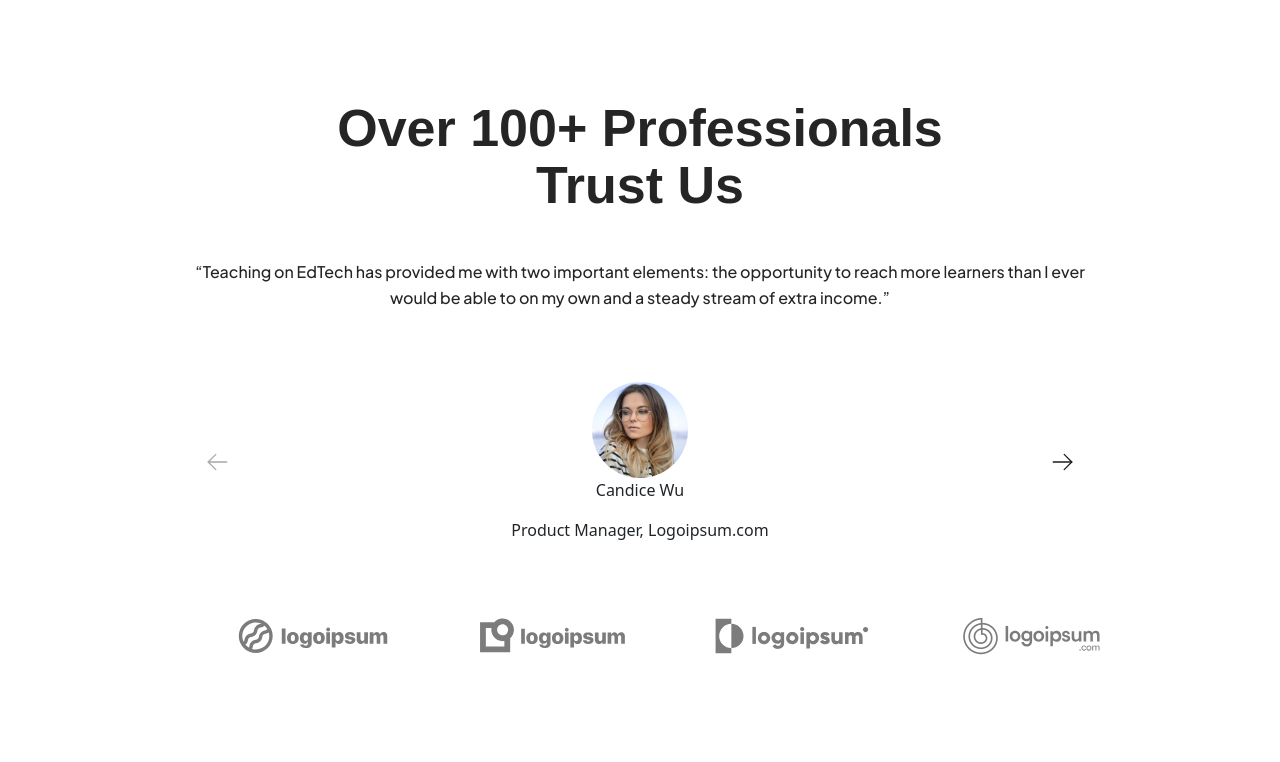
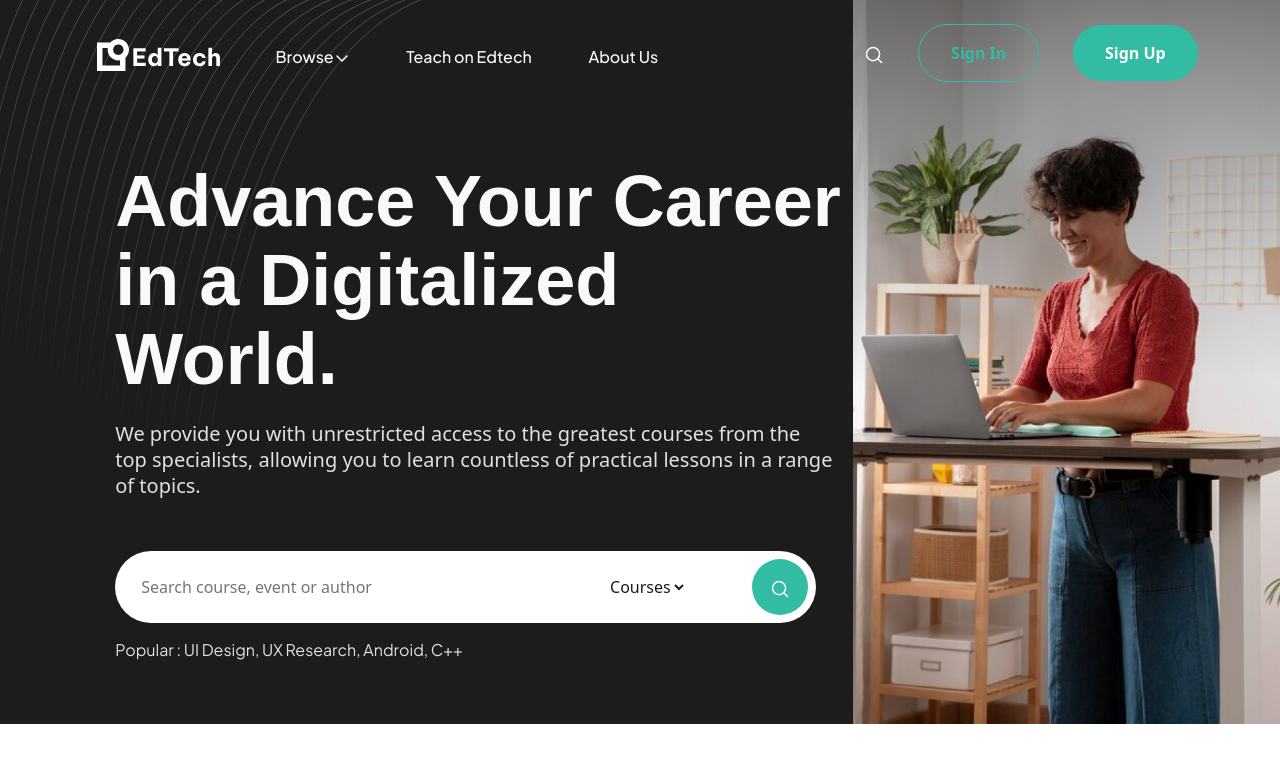
Before and after one commit to OrkhanKarimli/cardscomponent, a React (Create React App) app: page / in a window 1280 px wide. Shown: the top 762 px of the page. Built offline with nearby package versions, Linux system fonts and the light colour scheme; a web font is replaced by a local one.

Commit message:
Prepare Landing Nav as component

```diff
--- a/src/App.js
+++ b/src/App.js
@@ -1,6 +1,6 @@
 import "./App.css";
 import "./scss/style.scss";
-import TestimonialsAuthor from "./components/TestimonialsAuthor";
+import TestimonialsAuthor from "./components/LandingPage";
 function App() {
   return(
 <TestimonialsAuthor/>
--- /dev/null
+++ b/src/components/LandingNav.jsx
@@ -0,0 +1,56 @@
+import React from 'react'
+import { ReactComponent as Searchicon } from "../icons/Search.svg";
+import { ReactComponent as Caretdown } from "../icons/CaretDown.svg";
+import { ReactComponent as Logoicon } from "../icons/Logo.svg";
+const LandingNav = () => {
+  return (
+
+    <div className="landingnav col-md-11">
+        <div className="row">
+           <div className="col-md-7">
+              <ul>
+                <li>
+                  <i>
+                    <Logoicon />
+                  </i>
+                  <p>EdTech</p>
+                </li>
+                <li>
+                  <p>Browse</p>
+                  <i>
+                    <Caretdown />
+                  </i>
+                </li>
+                <li>
+                  <p>Teach on Edtech</p>
+                </li>
+                <li>
+                  <p>About Us</p>
+                </li>
+              </ul>
+            </div>
+            <div className="col-md-4">
+              <ul>
+                <li>
+                  <i>
+                    <Searchicon/>
+                  </i>
+                </li>
+                <li>
+                  <button>
+                    Sign In
+                  </button>
+                </li>
+                <li>
+                <button>
+                    Sign Up
+                  </button>
+                </li>
+              </ul>
+            </div>
+    </div>
+    </div>
+  )
+}
+
+export default LandingNav
--- a/src/components/Landingpage.jsx
+++ b/src/components/Landingpage.jsx
@@ -1,59 +1,14 @@
 import React from "react";
 import { ReactComponent as Donwarrow } from "../icons/Icon.svg";
 import { ReactComponent as Searchicon } from "../icons/Search.svg";
-import { ReactComponent as Caretdown } from "../icons/CaretDown.svg";
-import { ReactComponent as Logoicon } from "../icons/Logo.svg";
 import { ReactComponent as Patern } from "../icons/Patern.svg";
-
+import LandingNav from "./LandingNav";
 const LandingPage = () => {
   return (
     <div className="container-fluid">
       <div className="row justify-content-center">
-        <div className="col-md-11 landingnav">
-          <div className="row">
-            <div className="col-md-7">
-              <ul>
-                <li>
-                  <i>
-                    <Logoicon />
-                  </i>
-                  <p>EdTech</p>
-                </li>
-                <li>
-                  <p>Browse</p>
-                  <i>
-                    <Caretdown />
-                  </i>
-                </li>
-                <li>
-                  <p>Teach on Edtech</p>
-                </li>
-                <li>
-                  <p>About Us</p>
-                </li>
-              </ul>
-            </div>
-            <div className="col-md-4">
-              <ul>
-                <li>
-                  <i>
-                    <Searchicon/>
-                  </i>
-                </li>
-                <li>
-                  <button>
-                    Sign In
-                  </button>
-                </li>
-                <li>
-                <button>
-                    Sign Up
-                  </button>
-                </li>
-              </ul>
-            </div>
-          </div>
-        </div>
+         <LandingNav/>
+
         <div className="col-md-8 landing-left">
           <i className="patternicon">
             <Patern/>
--- /dev/null
+++ b/src/scss/_landingnav.scss
@@ -0,0 +1,83 @@
+.landingnav {
+    position: absolute;
+    z-index: 999;
+    padding: 24px;
+    background-color: transparent;
+    .row{
+      align-items: baseline;
+      justify-content: space-between;.col-md-7 {
+      ul {
+        list-style: none;
+        display: flex;
+        align-items: center;
+        li {
+          list-style: none;
+          margin-right: 9%;
+        }
+        li:first-child {
+          display: flex;
+          i {
+            margin-right: 2%;
+          }
+          p {
+            @include landing_text(24px, 700, #ffffff, 36px);
+            font-family: $font-be-vietnam;
+          }
+        }
+        li:nth-child(2) {
+          display: flex;
+          p {
+            @include landing_text(16px, 500, $author_info_color, 24px);
+            font-family: $font-jakarta-med;
+          }
+        }
+        li:nth-child(3) {
+          p {
+            @include landing_text(16px, 500, $author_info_color, 24px);
+            font-family: $font-jakarta-med;
+          }
+        }
+        li:last-child {
+          p {
+            @include landing_text(16px, 500, $author_info_color, 24px);
+            font-family: $font-jakarta-med;
+          }
+        }
+      }
+    }
+    .col-md-4 {
+      ul {
+        list-style: none;
+        padding: 0;
+        margin: 0;
+        display: flex;
+        justify-content: space-around;
+        align-items: center;
+        li {
+          list-style: none;
+          i{
+            margin-right: 3%;
+          }
+          button:first-child{
+            @include landing_text(16px,600 ,$card_module_icon_color ,24px );
+            padding: 16px 32px 16px 32px;
+            background-color: transparent;
+            border: 1px solid $card_module_icon_color;
+            border-radius: 1000px;
+          }
+
+        }
+        li:last-child{
+          button{
+            @include landing_text(16px,600 ,white ,24px );
+            padding: 16px 32px 16px 32px;
+            background-color: $card_module_icon_color;
+            border: none;
+            border-radius: 1000px;
+          }
+        }
+      }
+    }
+    }
+
+  }
--- a/src/scss/style.scss
+++ b/src/scss/style.scss
@@ -27,4 +27,5 @@
 @import "accordion";
 @import "customcarousel";
 @import "swipernavbuttons";
-@import "testimonialsauthor"
+@import "testimonialsauthor";
+@import "landingnav"
```
